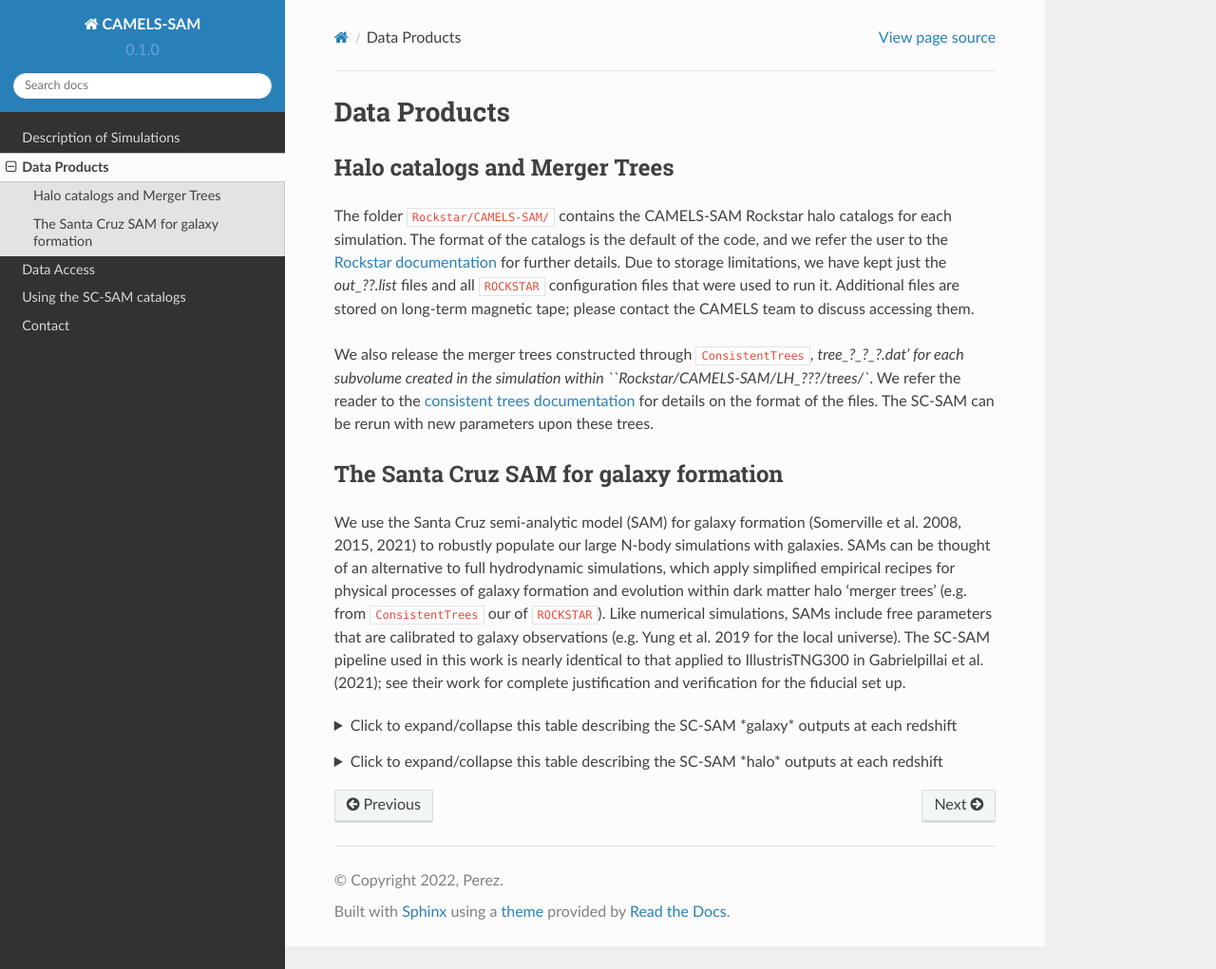
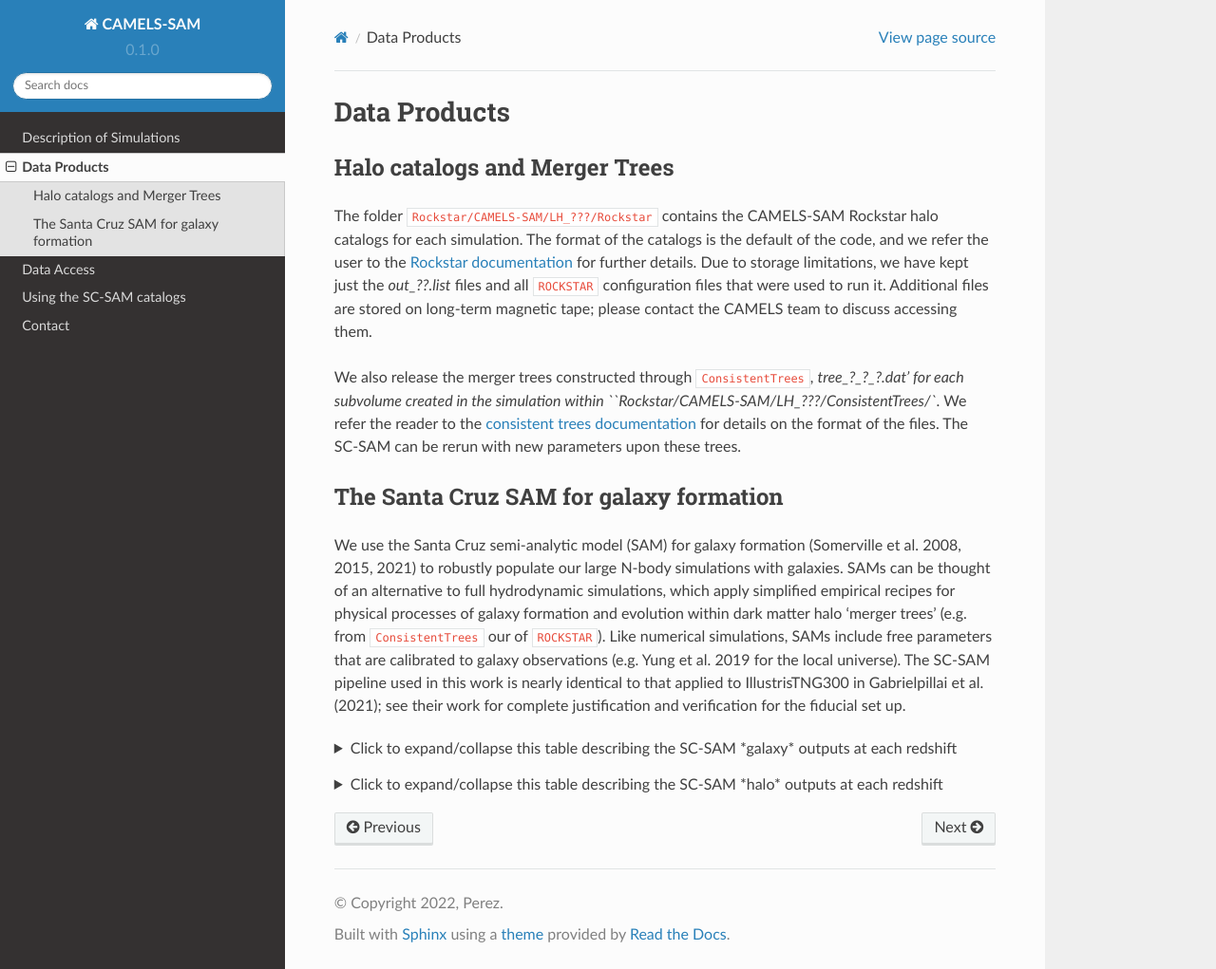
Before and after one commit to laperezNYC/CAMELS-SAM, a Sphinx documentation site: the page built from docs/source/dataproducts.rst, in a window 1280 px wide and 1021 px high. Shown: the whole window at 95% size. Built offline with Sphinx 7.4.7 and the Read the Docs theme 2.0.0, drawn with Linux system fonts in a browser that asks for light colours.

Commit message:
Update dataproducts.rst

```diff
--- a/docs/source/dataproducts.rst
+++ b/docs/source/dataproducts.rst
@@ -8,9 +8,9 @@ Data Products
 Halo catalogs and Merger Trees
 ============================
 
-The folder ``Rockstar/CAMELS-SAM/`` contains the CAMELS-SAM Rockstar halo catalogs for each simulation. The format of the catalogs is the default of the code, and we refer the user to the `Rockstar documentation <https://bitbucket.org/gfcstanford/rockstar/src/main/>`_ for further details. Due to storage limitations, we have kept just the `out_??.list` files and all ``ROCKSTAR`` configuration files that were used to run it. Additional files are stored on long-term magnetic tape; please contact the CAMELS team to discuss accessing them.
+The folder ``Rockstar/CAMELS-SAM/LH_???/Rockstar`` contains the CAMELS-SAM Rockstar halo catalogs for each simulation. The format of the catalogs is the default of the code, and we refer the user to the `Rockstar documentation <https://bitbucket.org/gfcstanford/rockstar/src/main/>`_ for further details. Due to storage limitations, we have kept just the `out_??.list` files and all ``ROCKSTAR`` configuration files that were used to run it. Additional files are stored on long-term magnetic tape; please contact the CAMELS team to discuss accessing them.
 
-We also release the merger trees constructed through ``ConsistentTrees``, `tree_?_?_?.dat' for each subvolume created in the simulation within ``Rockstar/CAMELS-SAM/LH_???/trees/``. We refer the reader to the `consistent trees documentation <https://bitbucket.org/pbehroozi/consistent-trees/src/main/>`_ for details on the format of the files. The SC-SAM can be rerun with new parameters upon these trees.
+We also release the merger trees constructed through ``ConsistentTrees``, `tree_?_?_?.dat' for each subvolume created in the simulation within ``Rockstar/CAMELS-SAM/LH_???/ConsistentTrees/``. We refer the reader to the `consistent trees documentation <https://bitbucket.org/pbehroozi/consistent-trees/src/main/>`_ for details on the format of the files. The SC-SAM can be rerun with new parameters upon these trees.
 
 
 
```
